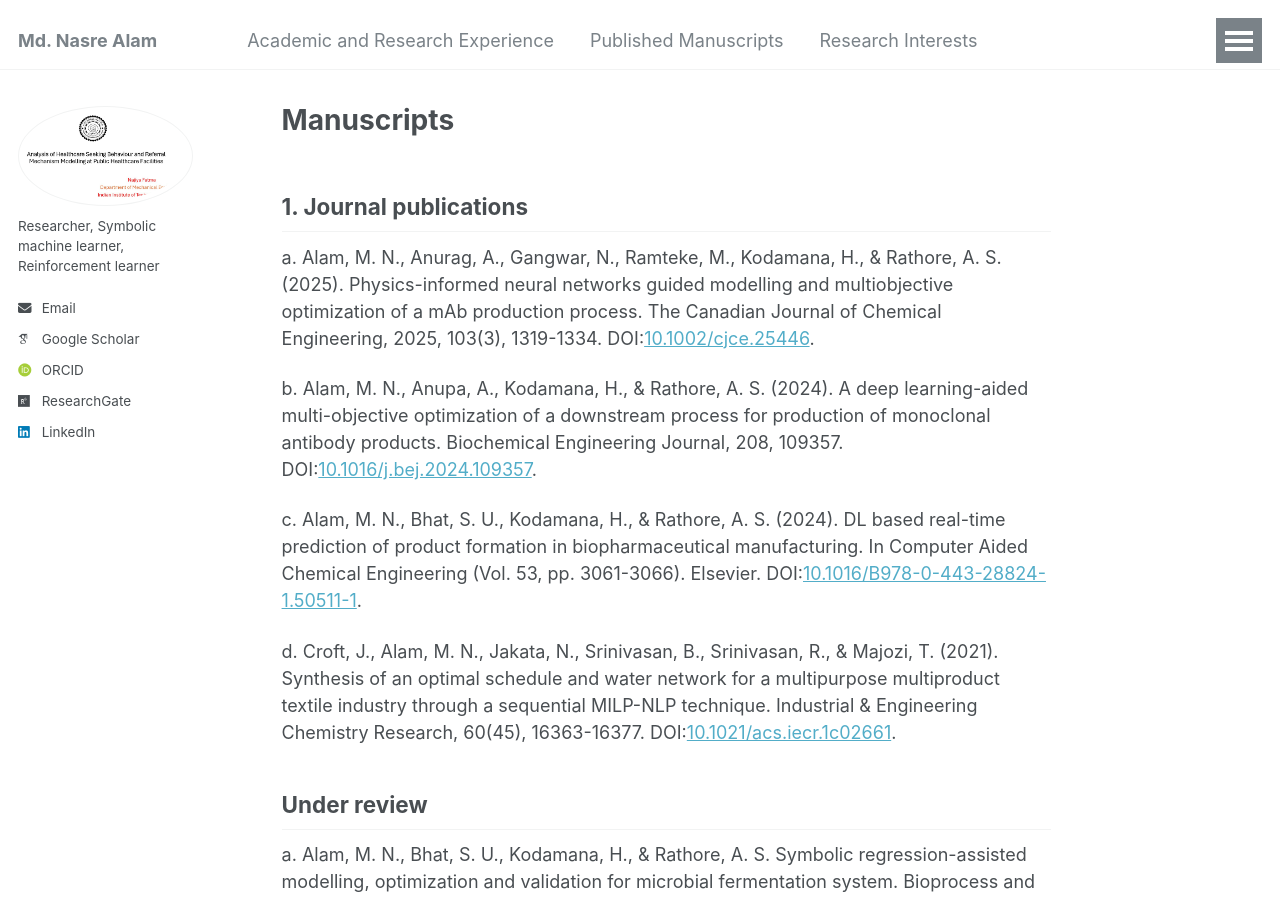
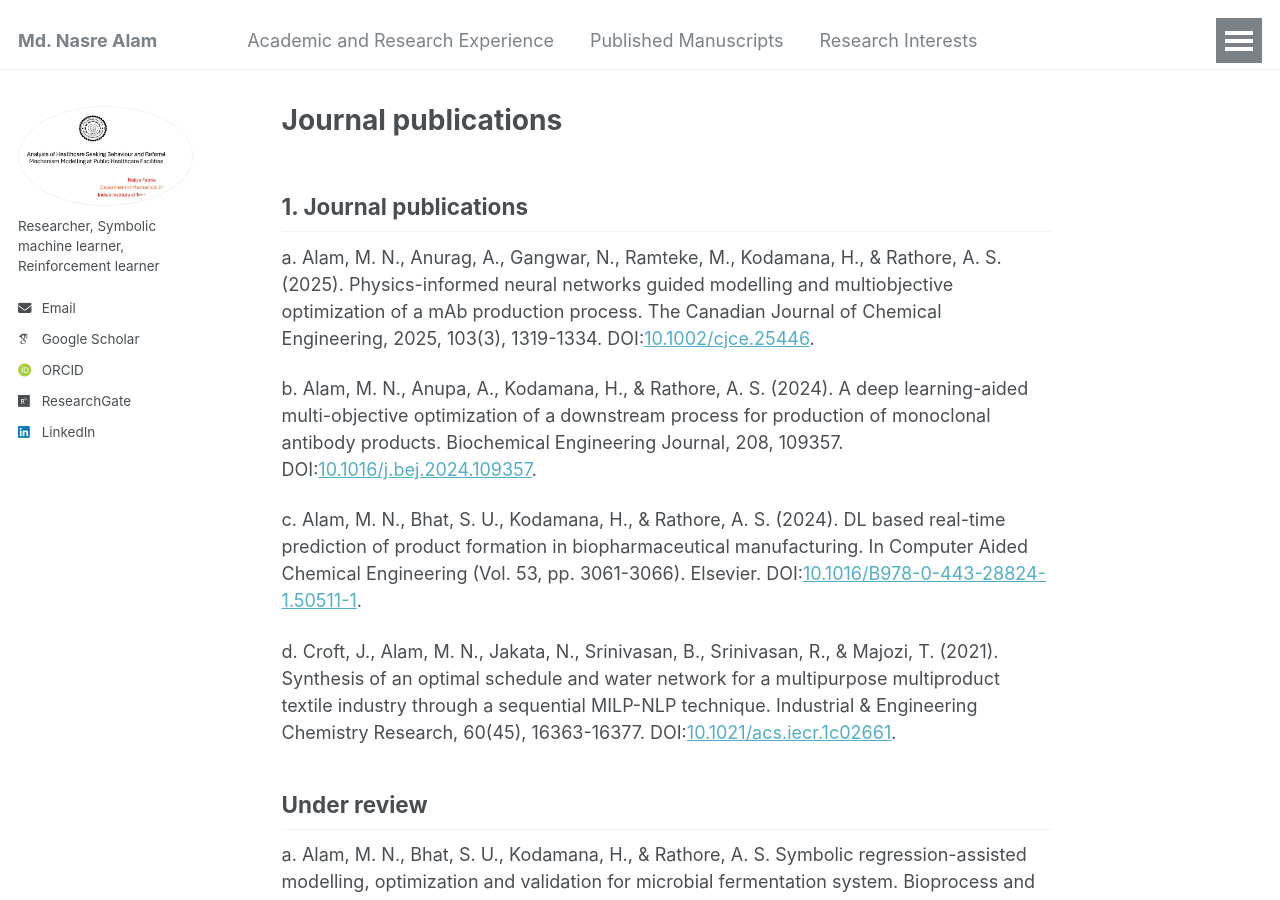
Before and after one commit to mdnasreiit/mdnasreiit.github.io, a Jekyll site: the page built from _pages/markdown.md, in a window 1280 px wide and 900 px high. Built offline with Jekyll 4.4.1, drawn with Linux system fonts in a browser that asks for light colours; some web fonts are replaced; our own code applies the rules of GitHub Pages for plain Markdown files; part of the change alters nothing that is shown.

Commit message:
Update markdown.md

```diff
--- a/_pages/markdown.md
+++ b/_pages/markdown.md
@@ -1,6 +1,6 @@
 ---
 permalink: /markdown/
-title: "Manuscripts"
+#title: "Manuscripts"
 author_profile: true
 redirect_from:
   - /md/
```
